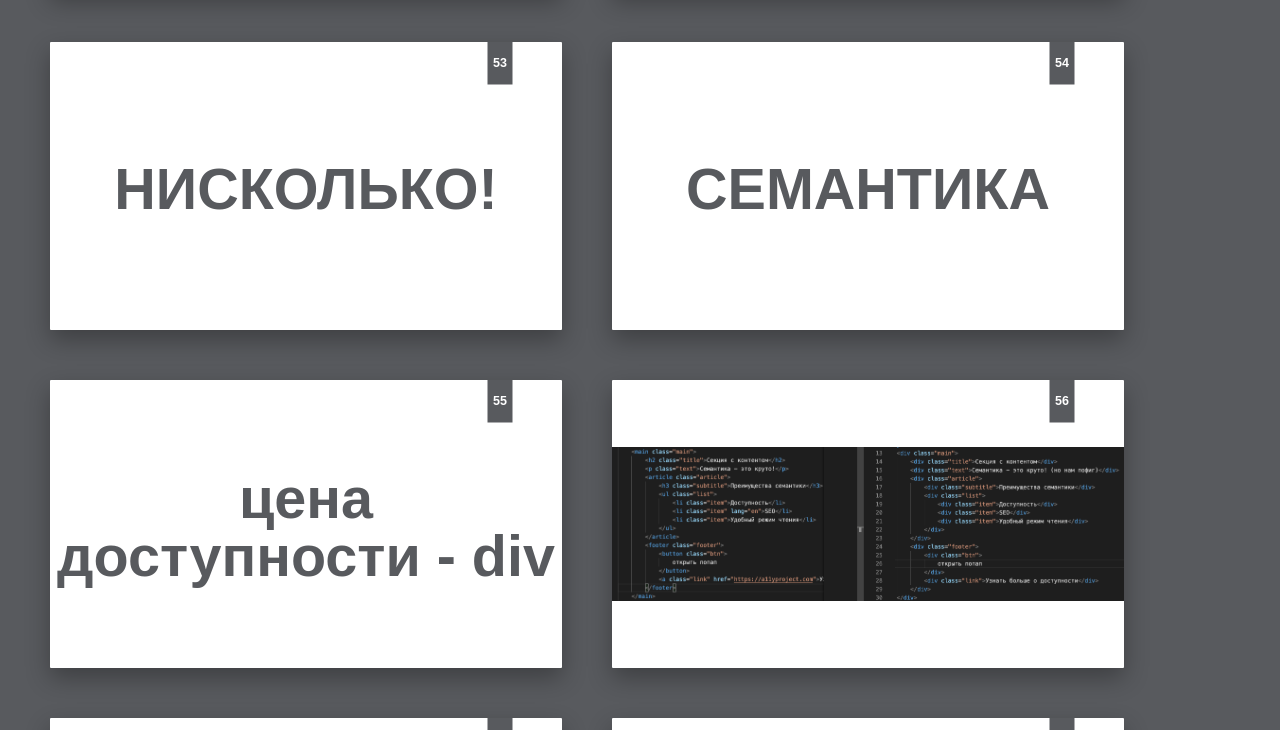
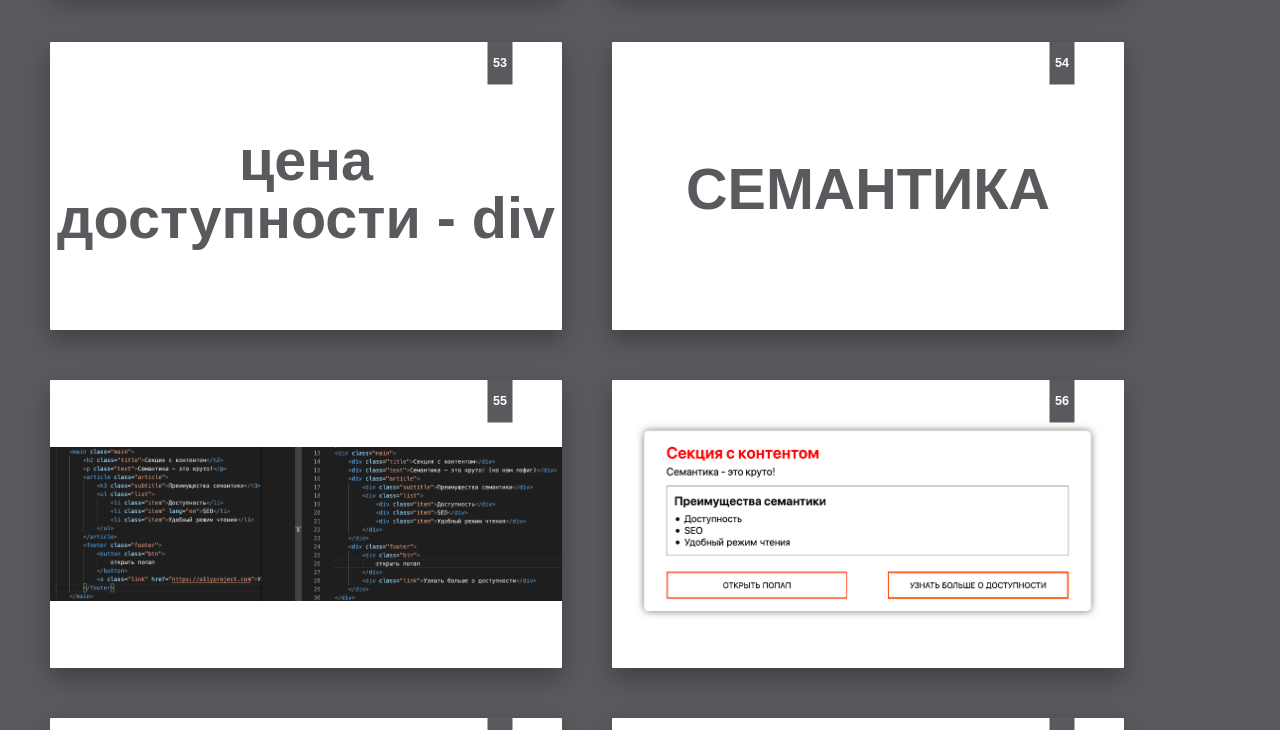
Before and after one commit to zavsievich/ES_A11Y, a website: page index.html in a window 1280 px wide. Shown: the part 8920-9650 px from the top of the page. Drawn offline with Linux system fonts and the light colour scheme; a web font is replaced by a local one.

Commit message:
Some changes

```diff
--- a/index.html
+++ b/index.html
@@ -442,20 +442,20 @@
     </section>
 
     <section class="slide">
+        <h2 class="shout">
+            цена доступности - div
+        </h2>
+    </section>
+
+    <!-- <section class="slide">
         <h2 class="shout shrink ttu">
             нисколько!
         </h2>
-    </section>
+    </section> -->
 
     <section class="slide">
         <h2 class="shout ttu">
             семантика
-        </h2>
-    </section>
-
-    <section class="slide">
-        <h2 class="shout">
-            цена доступности - div
         </h2>
     </section>
 
@@ -530,10 +530,6 @@
         <h2 class="shout">Спасибо!</h2>
     </section>
 
-    <section class="slide centered">
-        <img src="pictures/link.png" alt="" width="50%">
-    </section>
-
     <section class="slide">
         <h2 class="shout"><a href="https://t.me/zavsievich">@ZAVSIEVICH</a></h2>
     </section>
@@ -551,6 +547,10 @@
         </ul>
     </section>
 
+    <section class="slide centered">
+        <img src="pictures/link.png" alt="" width="50%">
+    </section>
+
     <footer class="badge">
         <a href="https://github.com/shower/shower">Fork me on GitHub</a>
     </footer>
```
